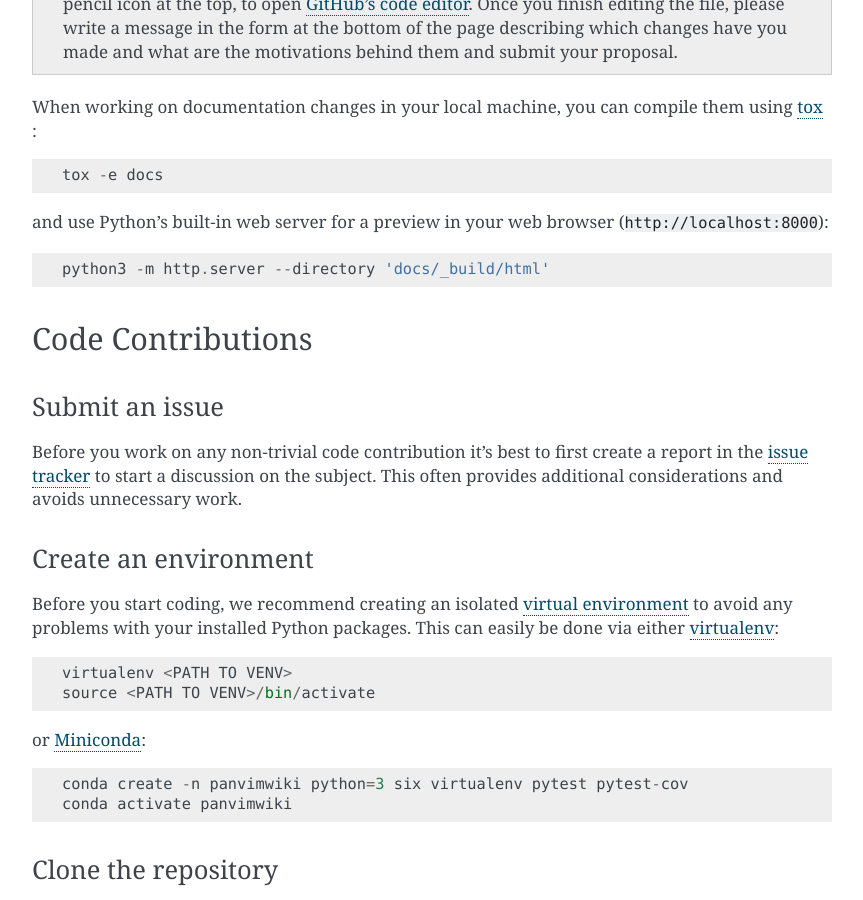
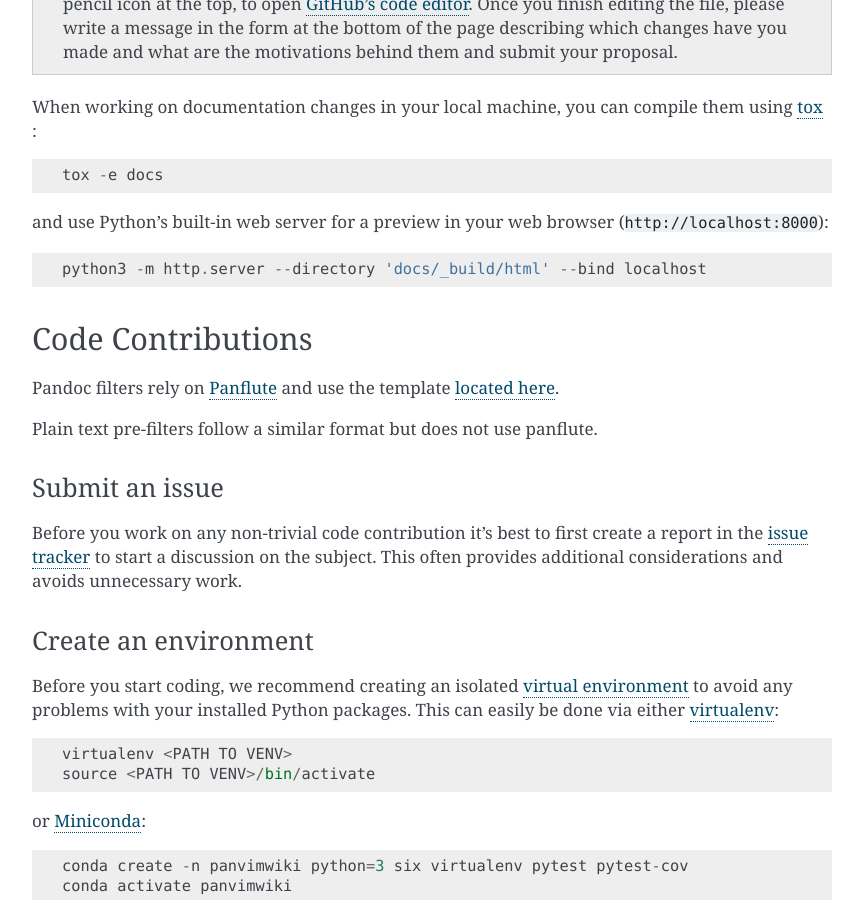
Before and after one commit to jfishe/panvimwiki, a Sphinx documentation site: the page built from docs/contributing.md, in a window 1280 px wide and 900 px high, scrolled down 1231 px. Shown: the whole window, without its empty margins (338-1201 px from the left). Built offline with Sphinx 7.4.7, drawn with Linux system fonts in a browser that asks for light colours.

Commit message:
build: cleanup docs

````diff
--- a/CONTRIBUTING.md
+++ b/CONTRIBUTING.md
@@ -69,17 +69,16 @@ and use Python's built-in web server for a preview in your web browser
 (`http://localhost:8000`):
 
 ```
-python3 -m http.server --directory 'docs/_build/html'
+python3 -m http.server --directory 'docs/_build/html' --bind localhost
 ```
 
 ## Code Contributions
 
-```{todo} Please include a reference or explanation about the internals of the project.
+Pandoc filters rely on [Panflute](http://scorreia.com/software/panflute/) and
+use the template
+[located here](https://github.com/sergiocorreia/panflute/tree/master/docs/source/_static/template.py).
 
-   An architecture description, design principles or at least a summary of the
-   main concepts will make it easy for potential contributors to get started
-   quickly.
-```
+Plain text pre-filters follow a similar format but does not use panflute.
 
 ### Submit an issue
 
@@ -265,12 +264,6 @@ package:
 
 ### Releases
 
-```{todo} This section assumes you are using PyPI to publicly release your package.
-
-   If instead you are using a different/private package index, please update
-   the instructions accordingly.
-```
-
 If you are part of the group of maintainers and have correct user permissions
 on [PyPI], the following steps can be used to release a new version for
 `panvimwiki`:
--- a/docs/conf.py
+++ b/docs/conf.py
@@ -86,6 +86,7 @@ templates_path = ["_templates"]
 extensions.append("myst_parser")
 
 # Configure MyST-Parser
+myst_heading_anchors = 4
 myst_enable_extensions = [
     "amsmath",
     "colon_fence",
--- a/src/panvimwiki/__init__.py
+++ b/src/panvimwiki/__init__.py
@@ -1,10 +1,6 @@
 import sys
 
-if sys.version_info[:2] >= (3, 8):
-    # TODO: Import directly (no need for conditional) when `python_requires = >= 3.8`
-    from importlib.metadata import PackageNotFoundError, version  # pragma: no cover
-else:
-    from importlib_metadata import PackageNotFoundError, version  # pragma: no cover
+from importlib.metadata import PackageNotFoundError, version  # pragma: no cover
 
 try:
     # Change here if project is renamed and does not equal the package name
````
Also changed, not shown: README.md (+4 -1 lines), docs/index.md (+3 -3 lines), environment.yml (+15 -8 lines).
